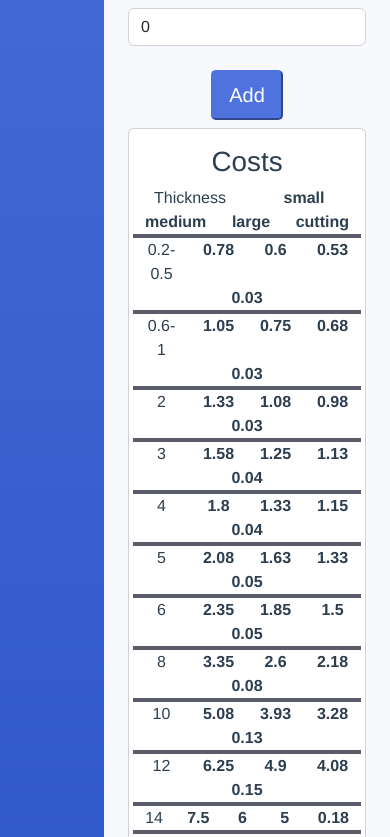
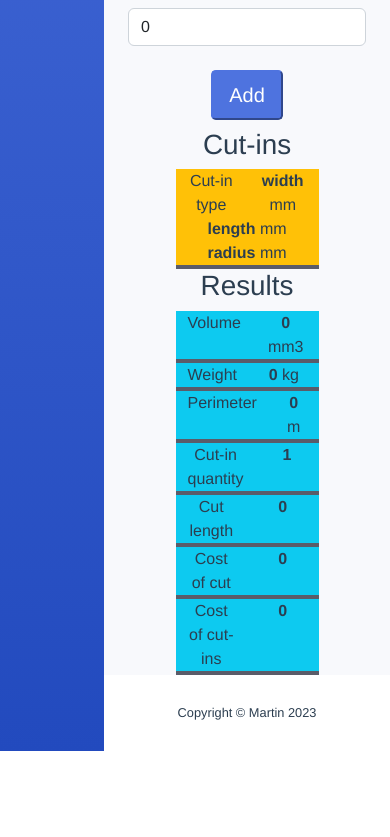
Before and after one commit to Pinusar/lasercalc, a Vue app: page /#/calc in a window 390 px wide. Shown: the part 907-1744 px from the top of the page. After the commit the page ends 1658 px from the top, so only its background shows below. Built offline with nearby package versions, Linux system fonts and the light colour scheme.

Commit message:
hide costs on mobile

```diff
--- a/src/components/LaserCalculation.vue
+++ b/src/components/LaserCalculation.vue
@@ -78,7 +78,7 @@
     </div>
 
     <div class="row">
-      <div class="col-md-6">
+      <div class="d-none d-md-block col-md-6">
         <div class="card">
           <div class="card-body">
             <h1>Costs</h1>
```
